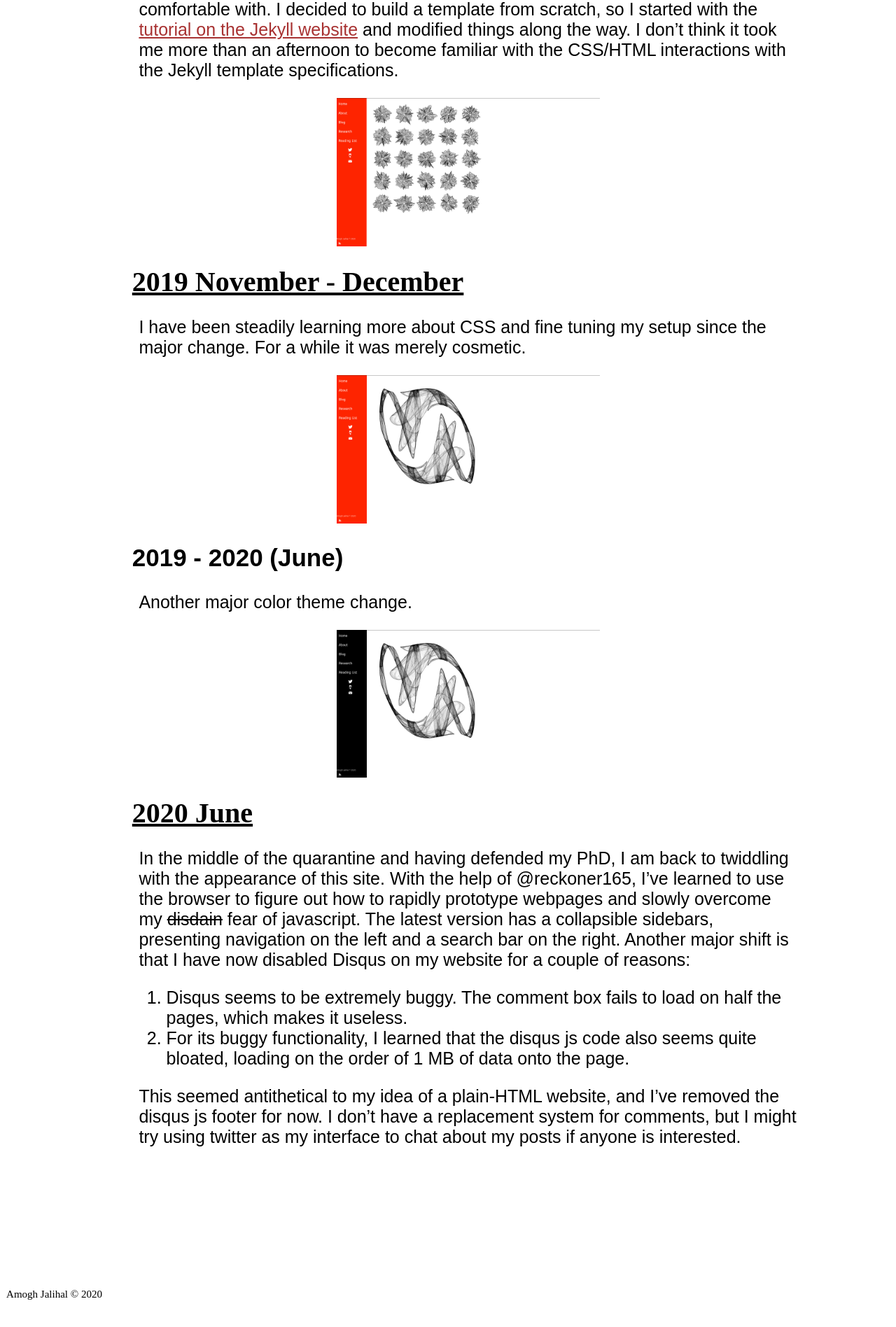
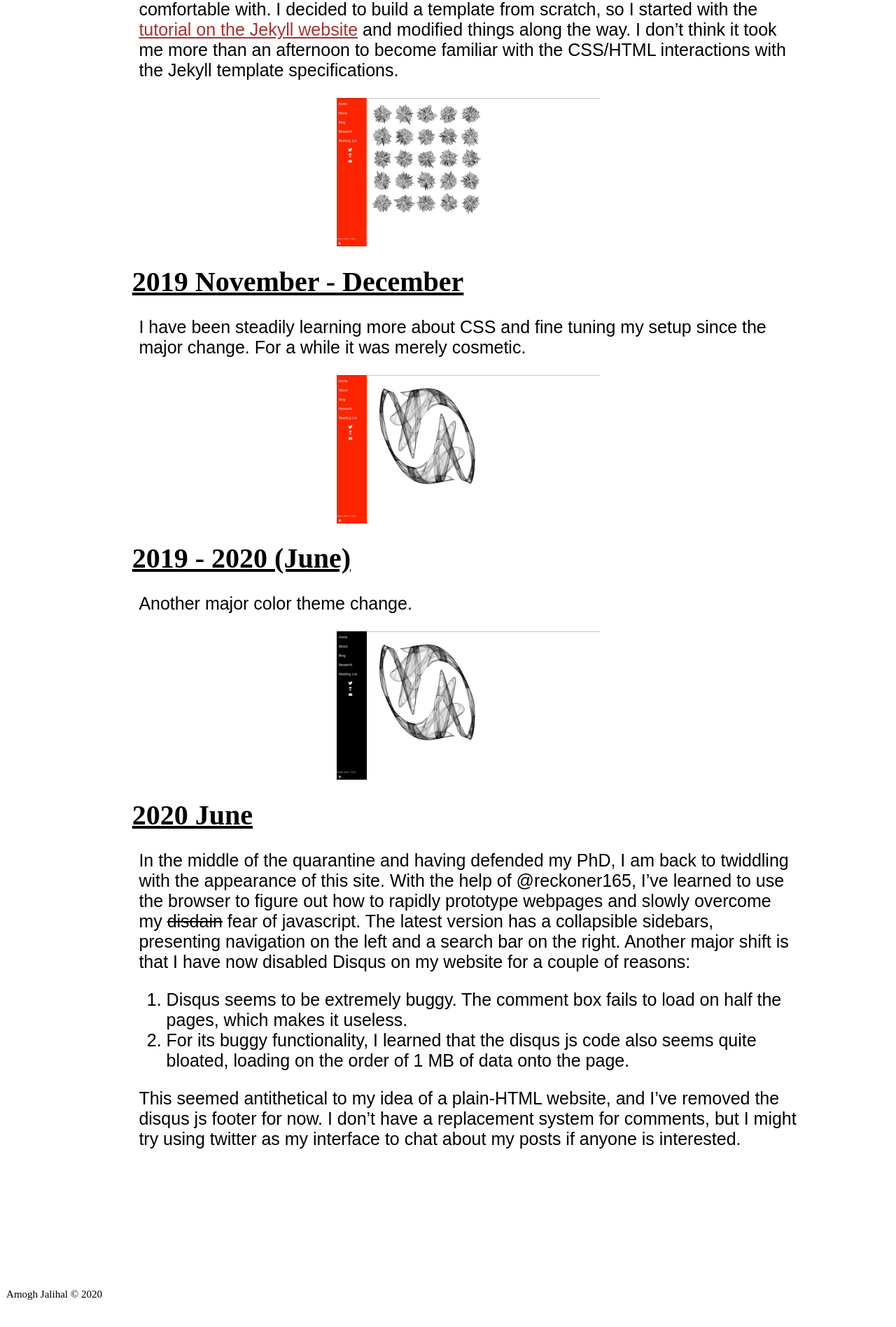
Before and after one commit to amoghpj/amoghpj.github.io, a Jekyll site: the page built from _posts/2020-06-11-website-evolution.md, in a window 1280 px wide. Shown: the part 1583-3479 px from the top of the page at 70% size. Built offline with Jekyll 4.4.1, drawn with Linux system fonts in a browser that asks for light colours; comment, search, counter and statistics services are not loaded.

Commit message:
Fix formatting

```diff
--- a/_posts/2020-06-11-website-evolution.md
+++ b/_posts/2020-06-11-website-evolution.md
@@ -55,7 +55,7 @@ For a while it was merely cosmetic.
 
 ![img](/assets/images/nov19-dec19.jpg)
 
-## 2019 - 2020 (June)
+# 2019 - 2020 (June)
 
 Another major color theme change.
 
```
